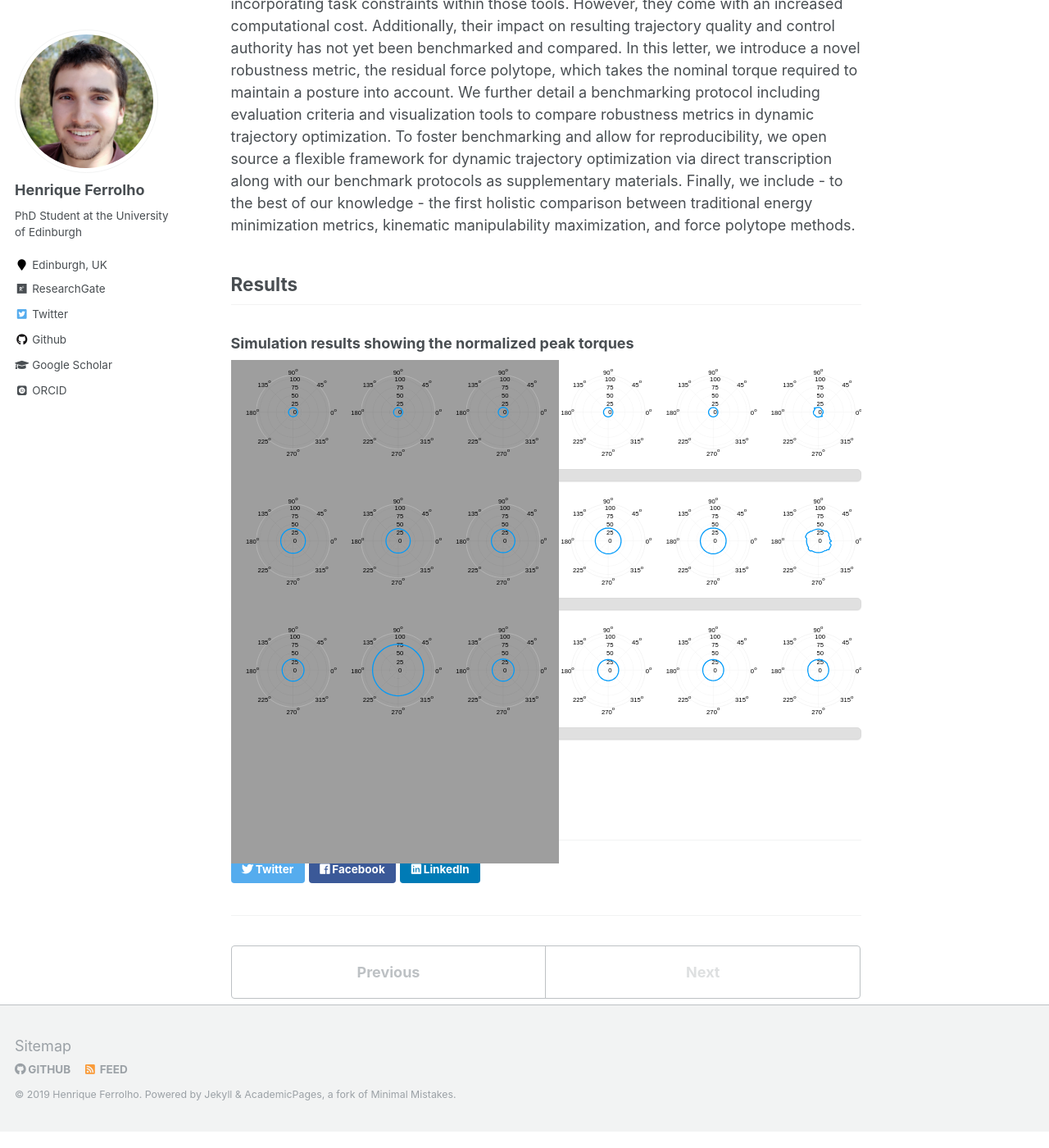
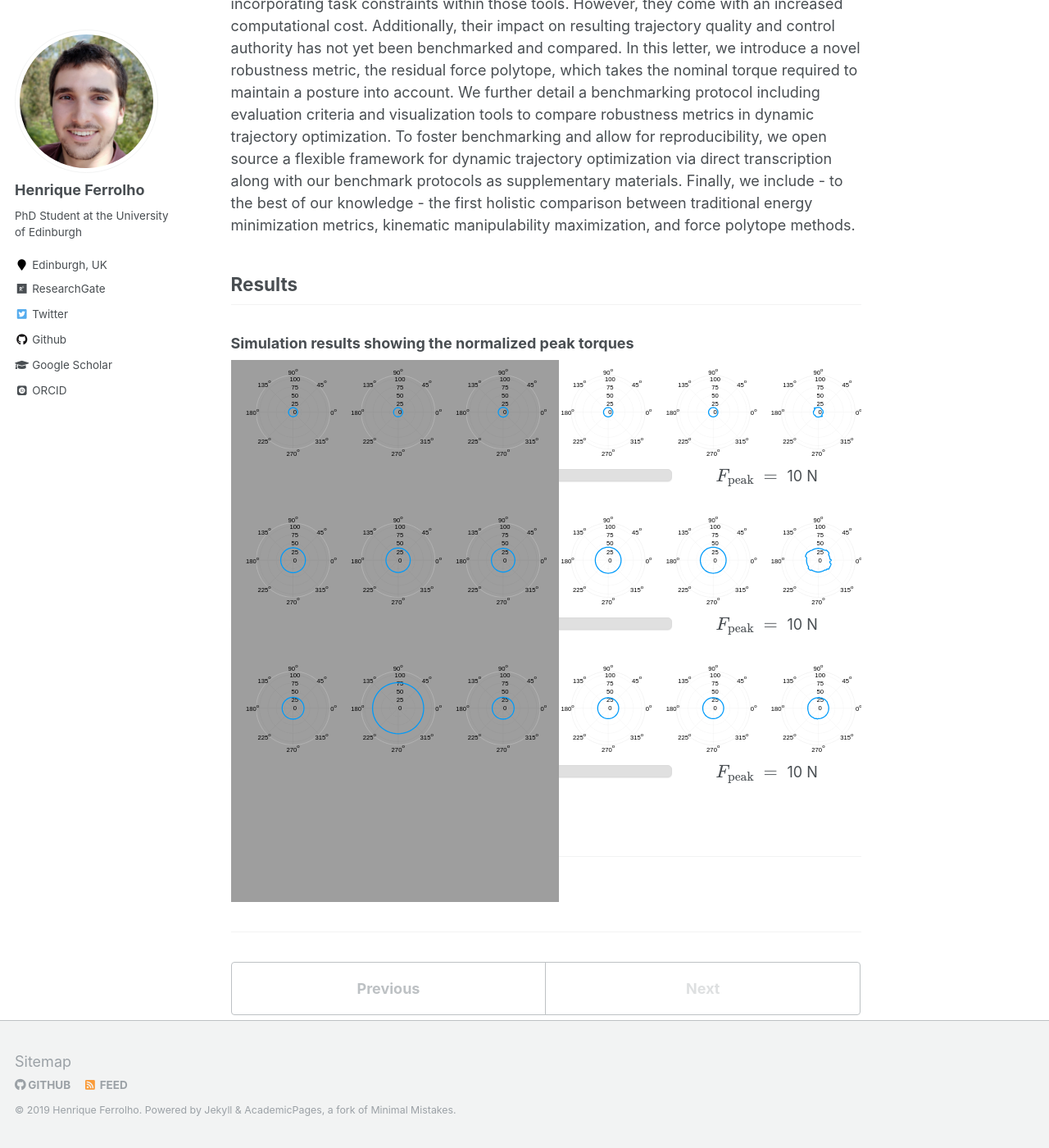
Before and after one commit to ferrolho/ferrolho.github.io, a Jekyll site: the page built from _publications/ferrolho2019comparing.md, in a window 1280 px wide and 1400 px high, scrolled down 1065 px. Shown: the whole window at 82% size. Built offline with Jekyll 4.4.1, drawn with Linux system fonts in a browser that asks for light colours; some web fonts are replaced; formulas are drawn with MathJax 3.

Commit message:
Improves sliders for results

```diff
--- a/_publications/ferrolho2019comparing.md
+++ b/_publications/ferrolho2019comparing.md
@@ -29,30 +29,42 @@ Dynamic trajectory optimization is a popular approach for generating optimal and
 
 ### Simulation results showing the normalized peak torques
 
-<div class="pngcontainer1">
-  <img src="{{ "/images/ferrolho2019comparing/peak-torque-s1/frame_0.svg" | absolute_url }}" />
-  <img src="{{ "/images/ferrolho2019comparing/peak-torque-s1/frame_1.svg" | absolute_url }}" id="test_img1" />
-</div>
-<div class="slidecontainer">
-  <input type="range" min="1" max="26" value="3" class="slider" id="myRange1">
+<div style="margin-bottom: 1.3em">
+  <div class="overlay_display">
+    <img src="{{ "/images/ferrolho2019comparing/peak-torque-s1/frame_0.svg" | absolute_url }}" />
+    <img src="{{ "/images/ferrolho2019comparing/peak-torque-s1/frame_1.svg" | absolute_url }}" id="test_img1" />
+  </div>
+  <div class="container">
+    <div class="left"><input type="range" min="0" max="25" value="10" class="slider" id="myRange1"></div>
+    <div class="right">$F_\mathrm{peak}\ =\ $<span id="demo1"></span> N</div>
+    <div style="clear: both"></div>
+  </div>
 </div>
 
-<div class="pngcontainer1">
-  <img src="{{ "/images/ferrolho2019comparing/peak-torque-s2/frame_0.svg" | absolute_url }}" />
-  <img src="{{ "/images/ferrolho2019comparing/peak-torque-s2/frame_1.svg" | absolute_url }}" id="test_img2" />
-</div>
-<div class="slidecontainer">
-  <input type="range" min="1" max="26" value="3" class="slider" id="myRange2">
+<div style="margin-bottom: 1.3em">
+  <div class="overlay_display">
+    <img src="{{ "/images/ferrolho2019comparing/peak-torque-s2/frame_0.svg" | absolute_url }}" />
+    <img src="{{ "/images/ferrolho2019comparing/peak-torque-s2/frame_1.svg" | absolute_url }}" id="test_img2" />
+  </div>
+  <div class="container">
+    <div class="left"><input type="range" min="0" max="25" value="10" class="slider" id="myRange2"></div>
+    <div class="right">$F_\mathrm{peak}\ =\ $<span id="demo2"></span> N</div>
+    <div style="clear: both"></div>
+  </div>
 </div>
 
-<div class="pngcontainer1">
-  <img src="{{ "/images/ferrolho2019comparing/peak-torque-s3/frame_0.svg" | absolute_url }}" />
-  <img src="{{ "/images/ferrolho2019comparing/peak-torque-s3/frame_1.svg" | absolute_url }}" id="test_img3" />
-</div>
-<div class="slidecontainer">
-  <input type="range" min="1" max="26" value="3" class="slider" id="myRange3">
+<div style="margin-bottom: 1.3em">
+  <div class="overlay_display">
+    <img src="{{ "/images/ferrolho2019comparing/peak-torque-s3/frame_0.svg" | absolute_url }}" />
+    <img src="{{ "/images/ferrolho2019comparing/peak-torque-s3/frame_1.svg" | absolute_url }}" id="test_img3" />
+  </div>
+  <div class="container">
+    <div class="left"><input type="range" min="0" max="25" value="10" class="slider" id="myRange3"></div>
+    <div class="right">$F_\mathrm{peak}\ =\ $<span id="demo3"></span> N</div>
+    <div style="clear: both"></div>
+  </div>
 </div>
 
-<p id="demo"></p>
+
 
 <script src="{{ "/assets/js/custom/ferrolho2019comparing.js" | absolute_url }}"></script>
--- a/assets/css/custom/ferrolho2019comparing.css
+++ b/assets/css/custom/ferrolho2019comparing.css
@@ -1,3 +1,20 @@
+/* Container */
+
+.container {
+  width: 100%;
+}
+
+.left {
+  float: left;
+  width: 70%;
+}
+
+.right {
+  float: left;
+  text-align: center;
+  width: 30%;
+}
+
 /* Slider */
 
 .slider {
@@ -32,14 +49,16 @@
 
 /* Images */
 
-.pngcontainer1,
-.pngcontainer1 img {
+.overlay_display,
+.overlay_display img {
   position: relative;
 }
-.pngcontainer1 img {
+
+.overlay_display img {
   z-index: 101;
 }
-.pngcontainer1 img:first-child {
+
+.overlay_display img:first-child {
   position: absolute;
   top: 0;
   left: 0;
--- a/assets/js/custom/ferrolho2019comparing.js
+++ b/assets/js/custom/ferrolho2019comparing.js
@@ -1,28 +1,32 @@
+var image1 = document.getElementById("test_img1");
+var image2 = document.getElementById("test_img2");
+var image3 = document.getElementById("test_img3");
+
 var slider1 = document.getElementById("myRange1");
 var slider2 = document.getElementById("myRange2");
 var slider3 = document.getElementById("myRange3");
 
-var output = document.getElementById("demo");
+var output1 = document.getElementById("demo1");
+var output2 = document.getElementById("demo2");
+var output3 = document.getElementById("demo3");
 
-var image1 = document.getElementById("test_img1");
-var image2 = document.getElementById("test_img2");
-var image3 = document.getElementById("test_img3");
-
-output.innerHTML = slider1.value; // Display the default slider value
+output1.innerHTML = slider1.value; // Display the default slider value
+output2.innerHTML = slider2.value; // Display the default slider value
+output3.innerHTML = slider3.value; // Display the default slider value
 
 // Update the current slider value (each time you drag the slider handle)
 
 slider1.oninput = function () {
-    output.innerHTML = this.value;
+    output1.innerHTML = this.value * 10;
     image1.src = `${document.location.origin}/research/images/ferrolho2019comparing/peak-torque-s1/frame_${this.value}.svg`;
 }
 
 slider2.oninput = function () {
-    output.innerHTML = this.value;
+    output2.innerHTML = this.value * 10;
     image2.src = `${document.location.origin}/research/images/ferrolho2019comparing/peak-torque-s2/frame_${this.value}.svg`;
 }
 
 slider3.oninput = function () {
-    output.innerHTML = this.value;
+    output3.innerHTML = this.value * 10;
     image3.src = `${document.location.origin}/research/images/ferrolho2019comparing/peak-torque-s3/frame_${this.value}.svg`;
 }
```
